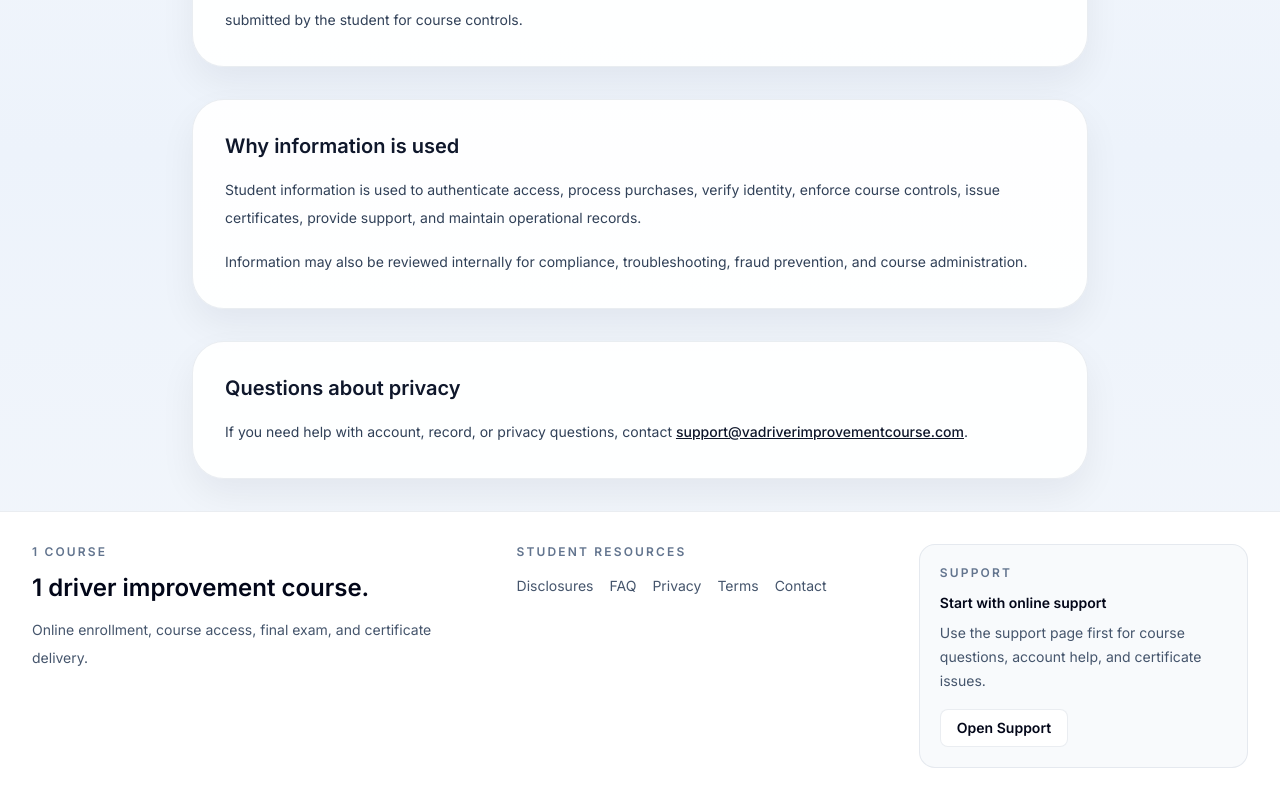
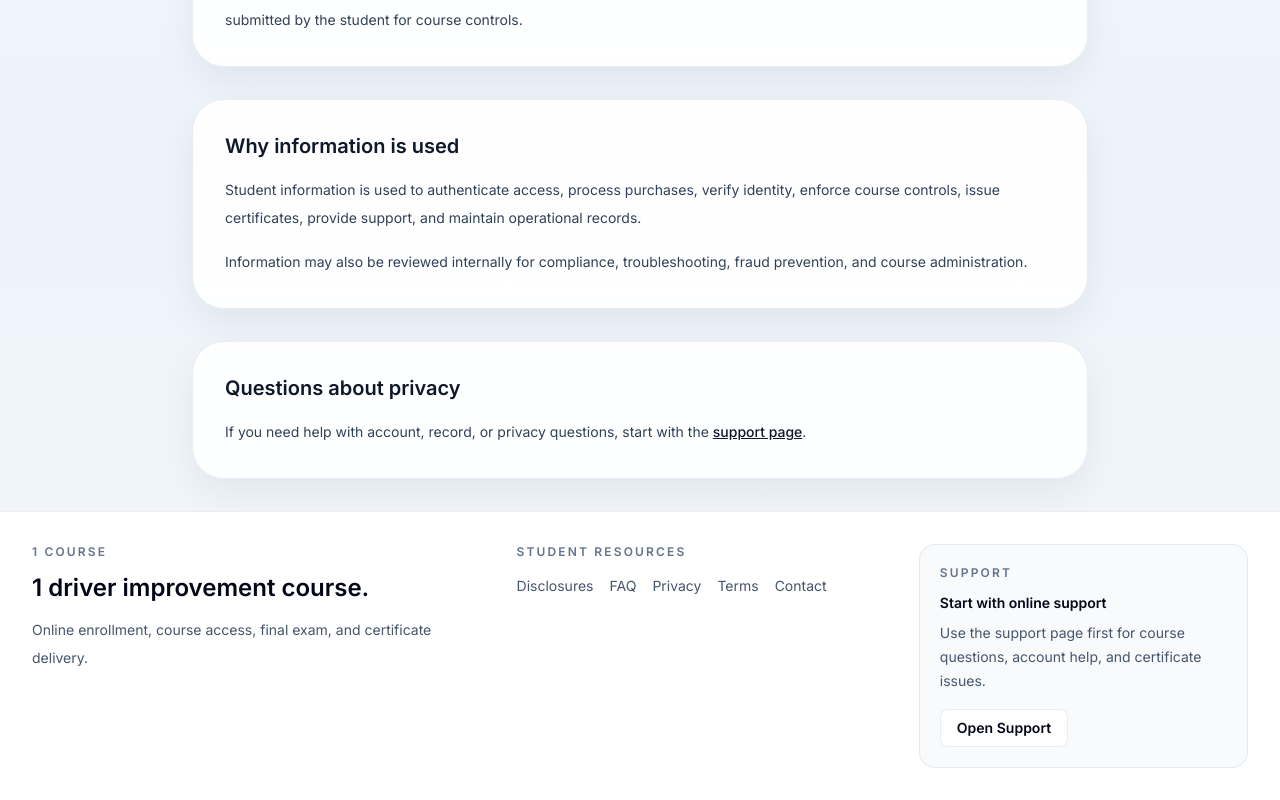
Before and after one commit to ankurfadia-ctrl/driver-course-platform, a Next.js app: page /1/privacy in a window 1280 px wide. Shown: the part 550-1350 px from the top of the page. Built offline with nearby package versions, Linux system fonts and the light colour scheme; no server answers.

Commit message:
Route policy pages to support flow

```diff
--- a/app/[state]/contact/page.tsx
+++ b/app/[state]/contact/page.tsx
@@ -1,5 +1,5 @@
 import Link from "next/link"
-import { getCourseConfig } from "@/lib/course-config"
+import { getCourseConfig, getSupportRoute } from "@/lib/course-config"
 
 export default async function StateContactPage({
   params,
@@ -19,8 +19,8 @@ export default async function StateContactPage({
           Contact {config.brandName}
         </h1>
         <p className="mt-4 leading-7 text-slate-700">
-          Use the student support process for course-specific issues, or use the
-          contact information below for general questions.
+          Start with the student support process for course-specific questions,
+          account issues, certificate issues, and most general requests.
         </p>
       </section>
 
@@ -28,18 +28,13 @@ export default async function StateContactPage({
         <h2 className="text-xl font-semibold text-slate-900">Support options</h2>
         <div className="mt-4 space-y-4 text-sm leading-7 text-slate-700">
           <p>
-            Student support email:{" "}
-            <a
-              href={`mailto:${config.supportEmail}`}
-              className="font-medium text-slate-900 underline"
-            >
-              {config.supportEmail}
-            </a>
+            The support page provides instant guidance first and captures
+            unresolved issues for follow-up review.
           </p>
           <p>
-            Logged-in students may also submit an issue through the{" "}
+            Logged-in students can submit an issue through the{" "}
             <Link
-              href={`/${state}/support`}
+              href={getSupportRoute(state)}
               className="font-medium text-slate-900 underline"
             >
               support page
--- a/app/[state]/privacy/page.tsx
+++ b/app/[state]/privacy/page.tsx
@@ -1,4 +1,5 @@
-import { getCourseConfig } from "@/lib/course-config"
+import Link from "next/link"
+import { getCourseConfig, getSupportRoute } from "@/lib/course-config"
 
 export default async function StatePrivacyPage({
   params,
@@ -66,13 +67,14 @@ export default async function StatePrivacyPage({
           Questions about privacy
         </h2>
         <p className="mt-4 text-sm leading-7 text-slate-700">
-          If you need help with account, record, or privacy questions, contact{" "}
-          <a
-            href={`mailto:${config.supportEmail}`}
+          If you need help with account, record, or privacy questions, start
+          with the{" "}
+          <Link
+            href={getSupportRoute(state)}
             className="font-medium text-slate-900 underline"
           >
-            {config.supportEmail}
-          </a>
+            support page
+          </Link>
           .
         </p>
       </section>
--- a/app/[state]/terms/page.tsx
+++ b/app/[state]/terms/page.tsx
@@ -1,4 +1,5 @@
-import { getCourseConfig } from "@/lib/course-config"
+import Link from "next/link"
+import { getCourseConfig, getSupportRoute } from "@/lib/course-config"
 
 export default async function StateTermsPage({
   params,
@@ -63,13 +64,13 @@ export default async function StateTermsPage({
           Support
         </h2>
         <p className="mt-4 text-sm leading-7 text-slate-700">
-          For account, course, or certificate issues, contact{" "}
-          <a
-            href={`mailto:${config.supportEmail}`}
+          For account, course, or certificate issues, start with the{" "}
+          <Link
+            href={getSupportRoute(state)}
             className="font-medium text-slate-900 underline"
           >
-            {config.supportEmail}
-          </a>
+            support page
+          </Link>
           .
         </p>
       </section>
```
